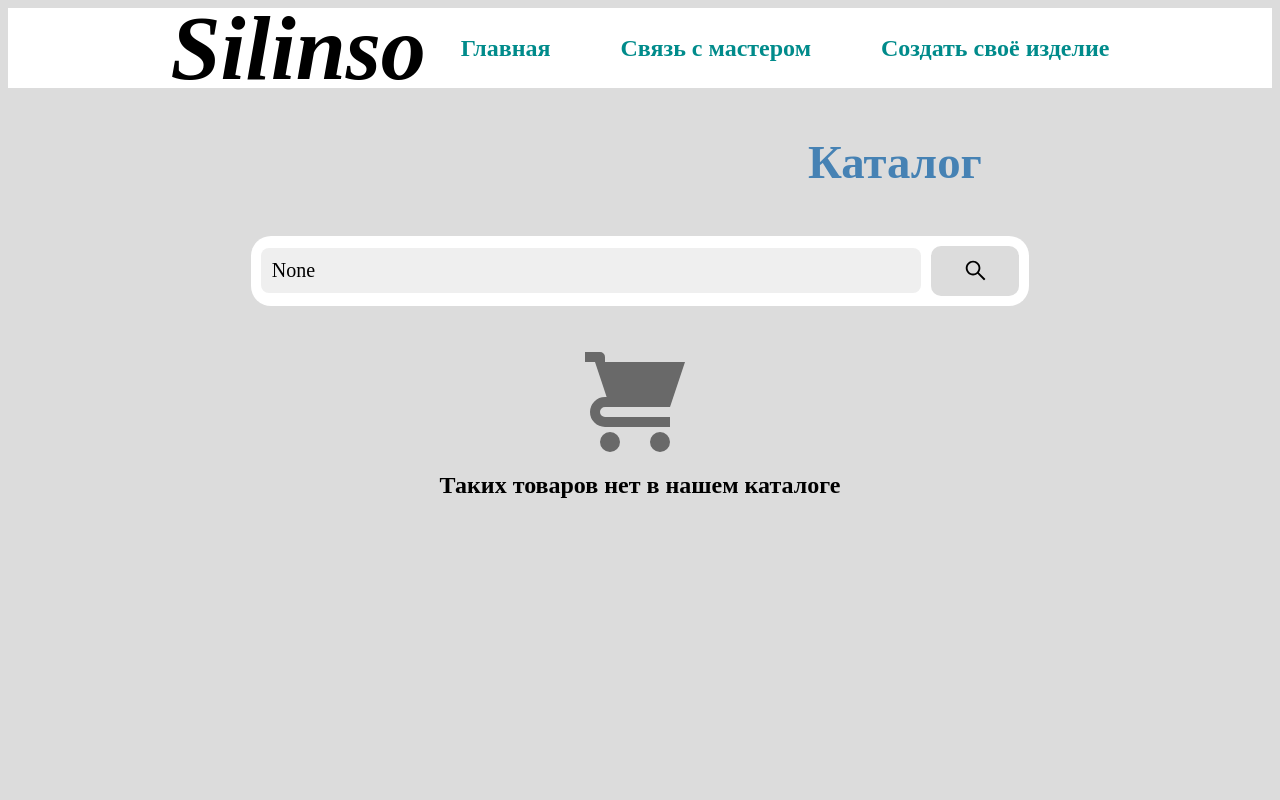
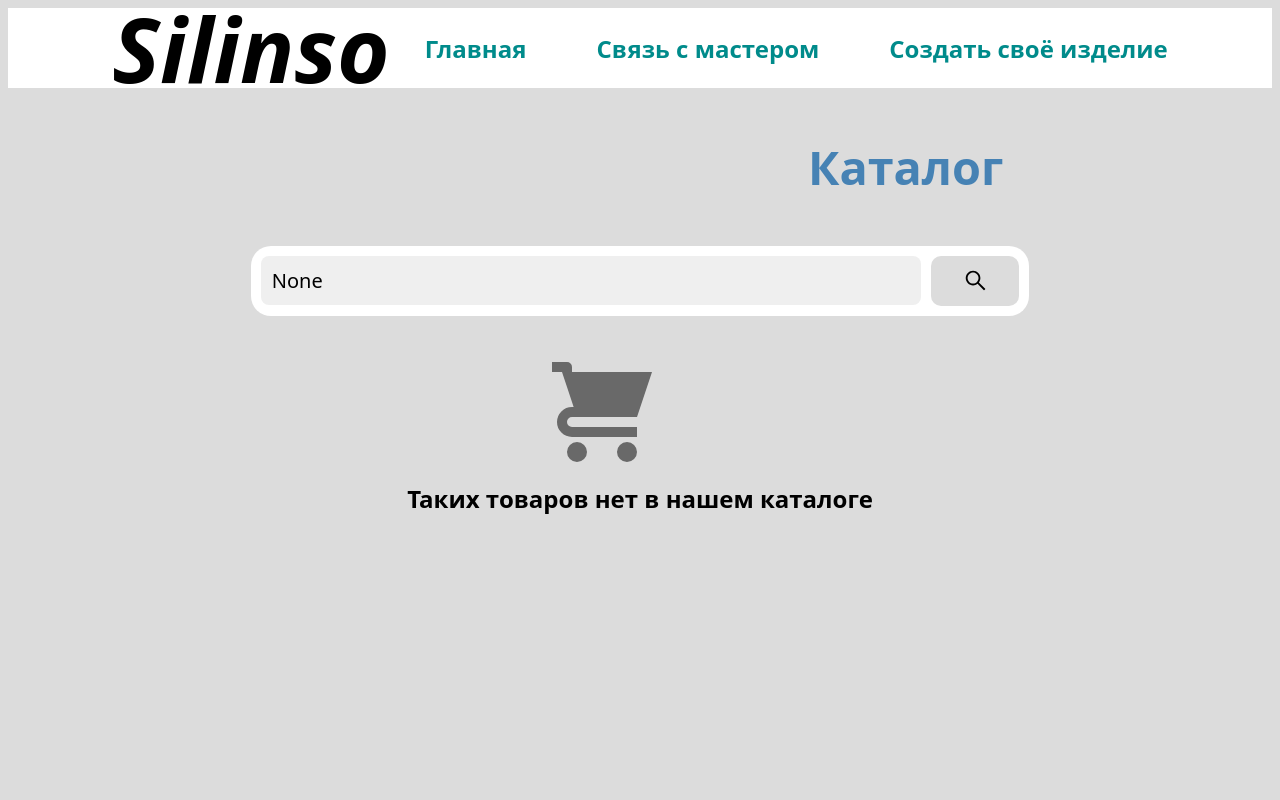
Before and after one commit to SerDizz/internetshop, a Django app: page / in a window 1280 px wide. Run offline with Django 5.2, Linux system fonts and the light colour scheme; data that the repository does not hold is empty.

Commit message:
Сделал неидеальный поиск товаров и немного всё подправил

```diff
--- a/internetshop/shop/static/style.css
+++ b/internetshop/shop/static/style.css
@@ -6,9 +6,9 @@
 }
 
 * {
-    font-family: "Didact Gothic";
+    font-family: system-ui;
+}
 
-}
 a {
     font-weight: bold;
     color: #008B8B;
@@ -76,7 +76,7 @@
 .info {
     margin-top: 40px;
     margin-left: 10px;
-    font-size: 18px;
+    font-size: 15px;
     width: 100%;
 }
 
--- a/internetshop/shop/templates/index.html
+++ b/internetshop/shop/templates/index.html
@@ -20,6 +20,8 @@
     <h3>Каталог</h3>
 </div>
 
+<!--Поиск товаров-->
+
 <form class="filter">
     <input class="searchInput" name="search" value="{{ search }}" placeholder="Название изделия"/>
     <button style="font-size: 25px">
@@ -36,7 +38,7 @@
 
 
 
-
+<!--Каталог продуктов-->
 
 <div class="productlist">
 {% for product in products %}
```
